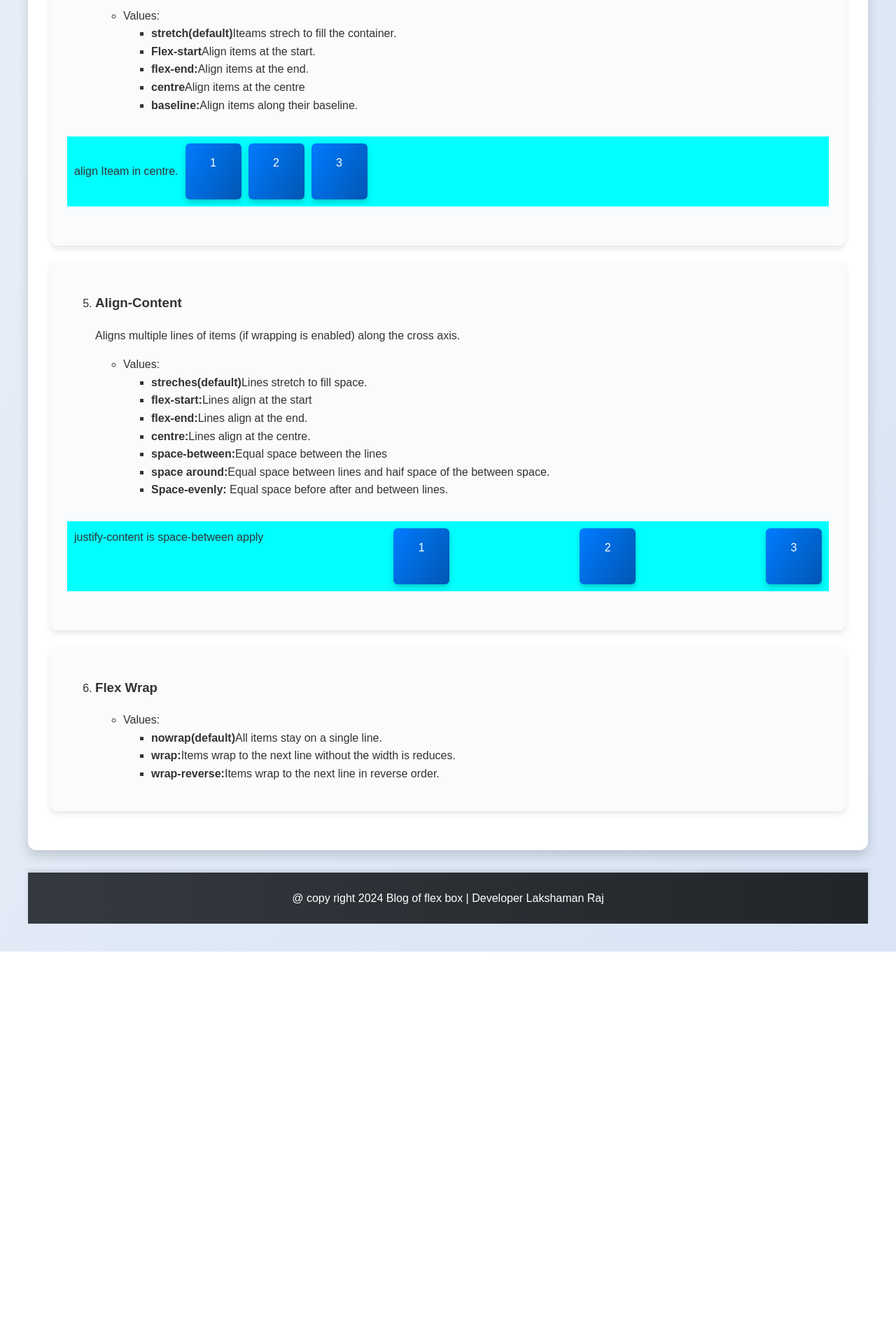
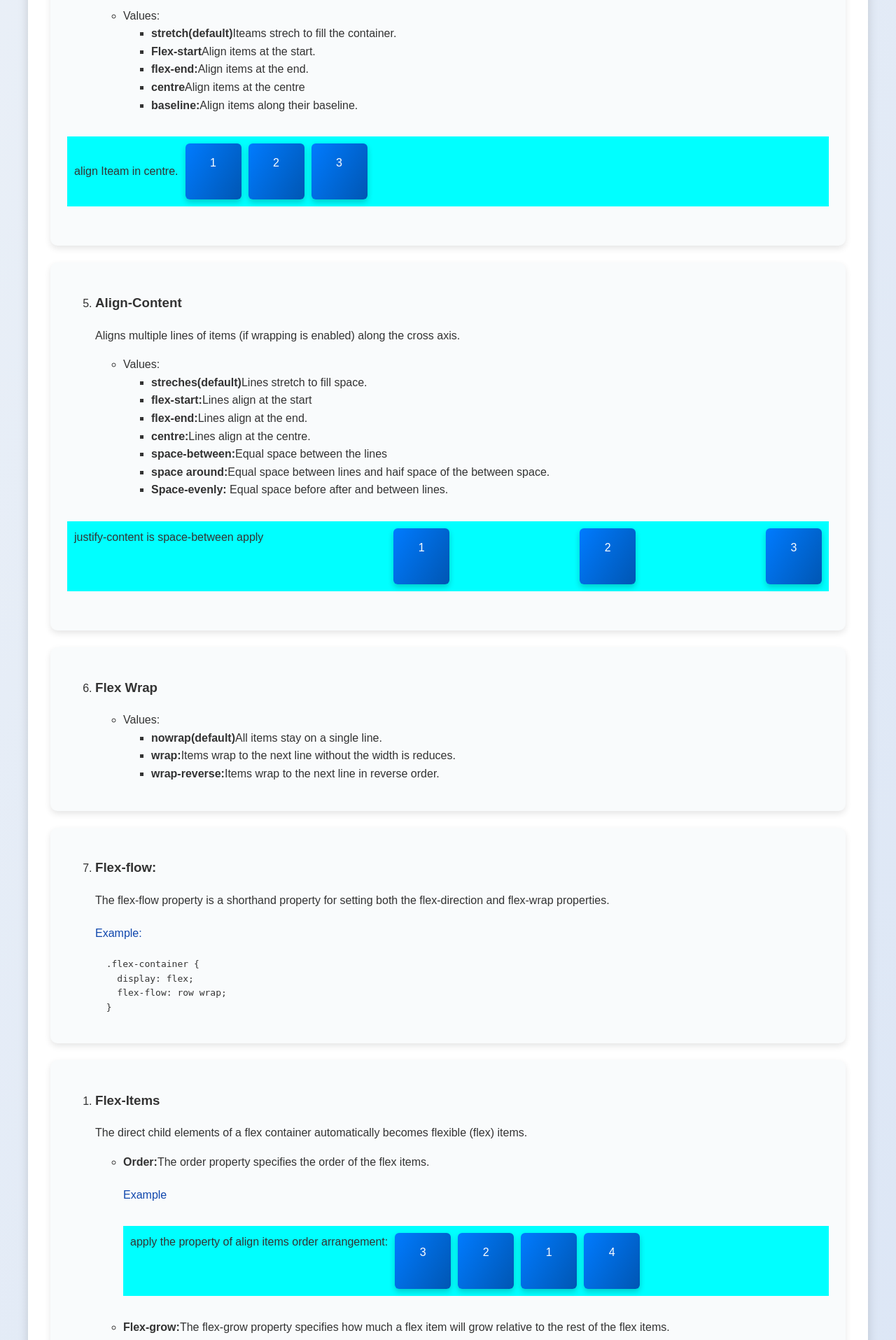
Before and after one commit to lakshman778180/full-Stack-mearn-Assignment, a PHP site: the page made by CSS Folder/Flex -Box blog/Module-10.html in a window 1280 px wide. Shown: the part 2400-4315 px from the top of the page at 70% size. Before the commit the page ends 3760 px from the top, so only its background shows below. Run offline with PHP 8.4, Linux system fonts and the light colour scheme.

Commit message:
Add the align property and some property

```diff
--- a/CSS Folder/Flex -Box blog/Module-10.css
+++ b/CSS Folder/Flex -Box blog/Module-10.css
@@ -25,6 +25,8 @@ nav {
   padding: 0.5rem;
   list-style: none;
   box-shadow: 0 4px 6px rgba(0, 0, 0, 0.2);
+  position: sticky;
+  top: 0;
 }
 
 nav li a {
@@ -32,10 +34,17 @@ nav li a {
   text-decoration: none;
   font-weight: bold;
   transition: color 0.3s ease;
+  border: 2px solid transparent;
+  padding: 7px;
+
 }
 
 nav li a:hover {
-  color: #ffc107;
+
+  /* background-color: #333; */
+  border-radius: 4px;
+  background-color: dimgray;
+  padding: 7px;
 }
 
 /* Section Styles */
@@ -54,7 +63,7 @@ section {
 }
 
 .Card:hover {
-  transform: translateY(-10px);
+  /* transform: translateY(-10px); */
   box-shadow: 0 10px 20px rgba(0, 0, 0, 0.25);
 }
 
@@ -168,7 +177,10 @@ footer {
   margin-top: 2rem;
   box-shadow: 0 -4px 6px rgba(0, 0, 0, 0.1);
 }
-
+h4{
+  color: rgb(16, 71, 173);
+  font-weight: 400;
+}
 footer p {
   margin: 0;
 }
--- a/CSS Folder/Flex -Box blog/Module-10.html
+++ b/CSS Folder/Flex -Box blog/Module-10.html
@@ -17,7 +17,8 @@
       <li><a href="#justify-content">justify-content </a></li>
       <li><a href="#Align-items">Align-items</a></li>
       <li><a href="#Align-content">Align-Content</a></li>
-      <li><a href="#">Flex-flow</a></li>
+      <li><a href="#Flex-flow">Flex-flow</a></li>
+      <li><a href="#Flex-Items">Flex-Items</a></li>
     </nav>
     <section>
       <div class="Card">
@@ -214,6 +215,75 @@
 </ul>
 </ol>
         </div>
+        <div class="Sub-Card">
+<ol start="7">
+<li><h3 id="Flex-flow"><strong>Flex-flow:</strong></h3>The flex-flow property is a shorthand property for setting both the flex-direction and flex-wrap properties.</li>
+<h4>Example:</h4>
+<pre>
+  .flex-container {
+    display: flex;
+    flex-flow: row wrap;
+  }
+</pre>
+</ol>
+        </div>
+        <div class="Sub-Card">
+          <ol>
+            <li><h3>Flex-Items</h3></li>
+            <p>The direct child elements of a flex container automatically becomes flexible (flex) items.</p>
+            <ul>
+              <li><strong>Order:</strong>The order property specifies the order of the flex items.</li>
+              <h4>Example</h4>
+              <div class="Parents">
+                apply the property of align items order arrangement:
+                <div style="order: 3;">1</div>
+                <div style="order: 2;">2</div>
+                <div style="order: 1;">3</div>
+                <div style="order: 4;">4</div>
+              </div>
+              <li><strong>Flex-grow:</strong>The flex-grow property specifies how much a flex item will grow relative to the rest of the flex items.</li>
+              The value must be a number, default value is 0.
+              <h4>Example</h4>
+              <div class="Parents">
+                apply the property of align items Flex-grow arrangement:
+                <div style="flex-grow: 2;">1</div>
+                <div>2</div>
+                <div>3</div>
+                <div>4</div>
+              </div>
+              <li><strong>flex-shrink:</strong>The flex-shrink property specifies how much a flex item will shrink relative to the rest of the flex items.</li>
+              The value must be a number, default value is 1.
+              <h4>Example</h4>
+              <div class="Parents">
+                apply the property of align items Flex-shrink arrangement:
+                <div>1</div>
+                <div style="flex-shrink: 2;">2</div>
+                <div>3</div>
+                <div>4</div>
+              </div>
+              <li><strong>flex-basis:</strong>The flex-basis property specifies the initial length of a flex item.</li>
+              <h4>Example</h4>
+              <div class="Parents">
+                apply the property of align items Flex basis arrangement:
+                <div>1</div>
+                <div>2</div>
+                <div style="flex-basis: 200px;">3</div>
+                <div>4</div>
+              </div>
+              <li><strong>flex:</strong>The flex property is a shorthand property for the flex-grow, flex-shrink, and flex-basis properties.</li>
+              <h4>Example</h4>
+              <div class="Parents">
+                apply the property of align items Flex arrangement:
+                <div>1</div>
+                <div>2</div>
+                <div>3</div>
+                <div style="flex: 0 0 100px;">4</div>
+              </div>
+              <li><strong>align-self:</strong>The align-self property specifies the alignment for the selected item inside the flexible container.</li>
+              <p>The align-self property overrides the default alignment set by the container's align-items property.</p>
+            </ul>
+          </ol>
+        </div>
       </div>
       <footer>
         <p>@ copy right 2024 Blog of flex box
```
